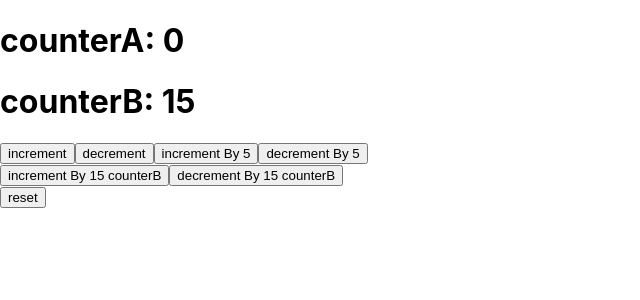
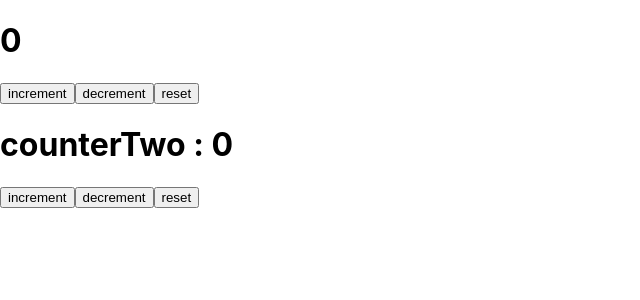
Before and after one commit to MdRiabi/exercice, a React (Create React App) app: page / in a window 1280 px wide. Shown: the top 300 px of the page, without its empty margins (0-640 px from the left). Built offline with nearby package versions, Linux system fonts and the light colour scheme.

Commit message:
using multiple reducer

```diff
--- a/src/App.js
+++ b/src/App.js
@@ -9,6 +9,7 @@
 import React from "react";
 import MyCounter1 from "./Components/useReducerPractice/MyCounter1";
 import MyCounter2 from "./Components/useReducerPractice/MyCounter2";
+import MyCounter3 from "./Components/useReducerPractice/MyCounter3";
 export const PriceContext = React.createContext();
 export const ItemContext = React.createContext();
 function App() {
@@ -32,7 +33,8 @@
       </PriceContext.Provider> */}
 
       {/* <MyCounter1/> */}
-      <MyCounter2 />
+      {/* <MyCounter2 /> */}
+      <MyCounter3/>
     </div>
   );
 }
--- /dev/null
+++ b/src/Components/useReducerPractice/MyCounter3.js
@@ -0,0 +1,40 @@
+import React, { useReducer } from "react";
+
+const initialState = 0;
+
+const reducer = (state, action) => {
+  switch (action) {
+    case "increment":
+      return state + 1;
+    case "decrement":
+      return state - 1;
+    case "reset":
+      return initialState;
+    default:
+      return state;
+  }
+};
+
+function MyCounter3() {
+  const [count, dispatch] = useReducer(reducer, initialState);
+  const [counterTwo, dispatchTwo] = useReducer(reducer, initialState);
+
+  return (
+    <div>
+      <h1>{count}</h1>
+      <button onClick={() => dispatch("increment")}>increment</button>
+      <button onClick={() => dispatch("decrement")}>decrement</button>
+      <button onClick={() => dispatch("reset")}>reset</button>
+
+      <div>
+        <h1></h1>
+        <h1>counterTwo : {counterTwo}</h1>
+        <button onClick={() => dispatchTwo("increment")}>increment</button>
+        <button onClick={() => dispatchTwo("decrement")}>decrement</button>
+        <button onClick={() => dispatchTwo("reset")}>reset</button>
+      </div>
+    </div>
+  );
+}
+
+export default MyCounter3;
```
